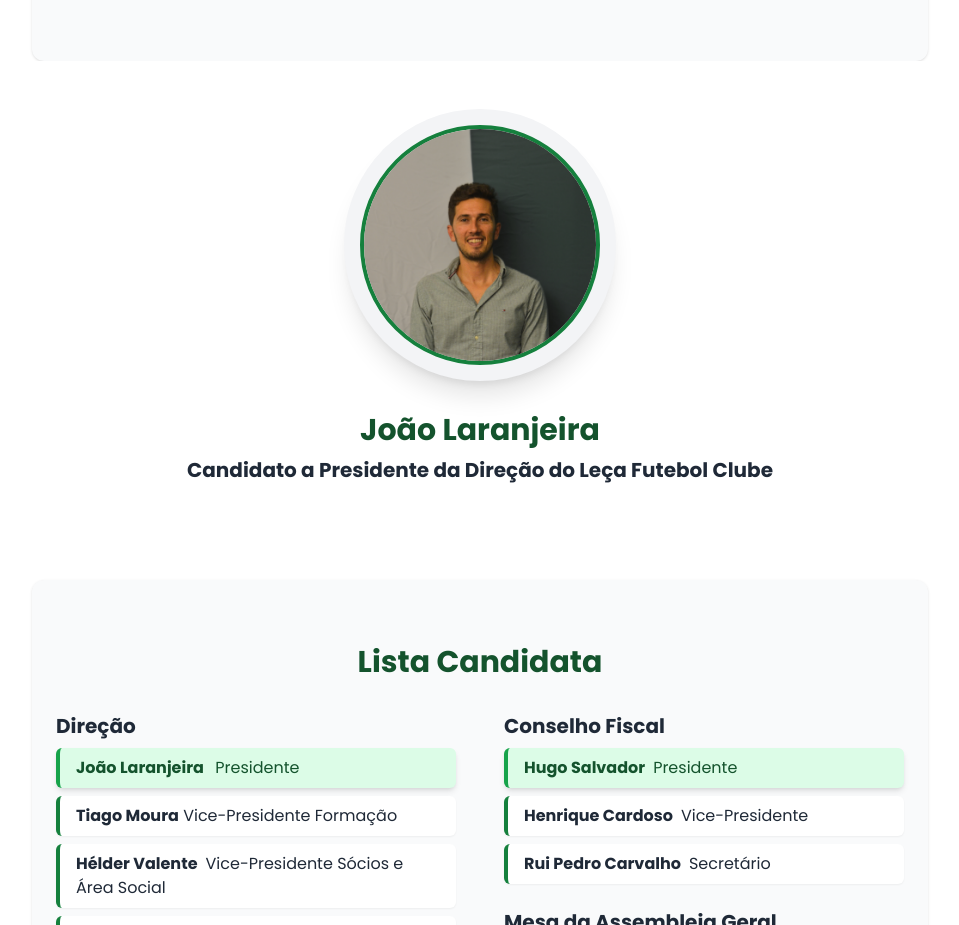
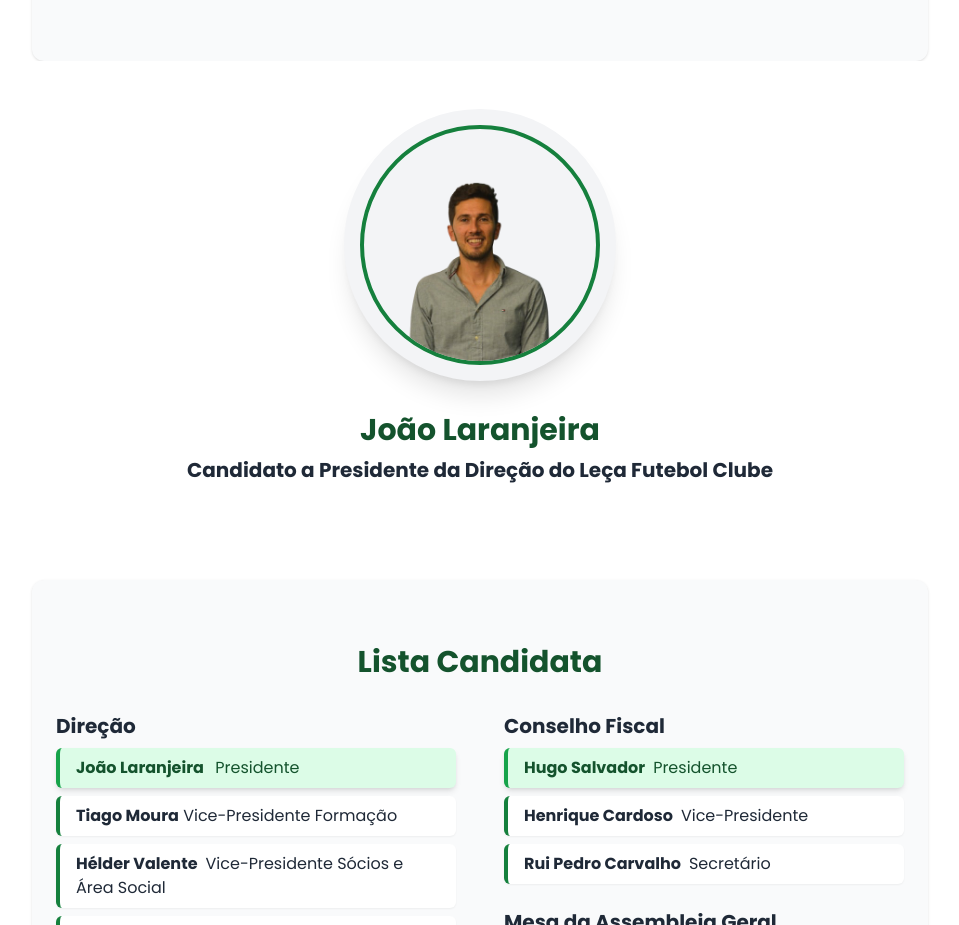
Before and after one commit to joaoplaranjeira/somosleca, a plain HTML site: page index2.html in a window 1280 px wide. Shown: the part 867-1792 px from the top of the page, without its empty margins (160-1119 px from the left). Drawn offline with nearby package versions, Linux system fonts and the light colour scheme.

Commit message:
Update index2.html

```diff
--- a/index2.html
+++ b/index2.html
@@ -32,7 +32,7 @@
 
 <section class="max-w-4xl mx-auto px-6 py-12 bg-white text-center">
   <div class="inline-block p-4 bg-gray-100 rounded-full shadow-xl">
-    <img src="imagens/joao-laranjeira.png" alt="João Laranjeira" class="w-60 h-60 rounded-full object-cover border-4 border-green-700">
+    <img src="imagens/joao-laranjeira2.png" alt="João Laranjeira" class="w-60 h-60 rounded-full object-cover border-4 border-green-700">
   </div>
   <h3 class="text-3xl text-green-900 font-extrabold mt-6">João Laranjeira</h3>
   <p class="text-xl text-gray-800 font-semibold mt-2">Candidato a Presidente da Direção do Leça Futebol Clube</p>
```
